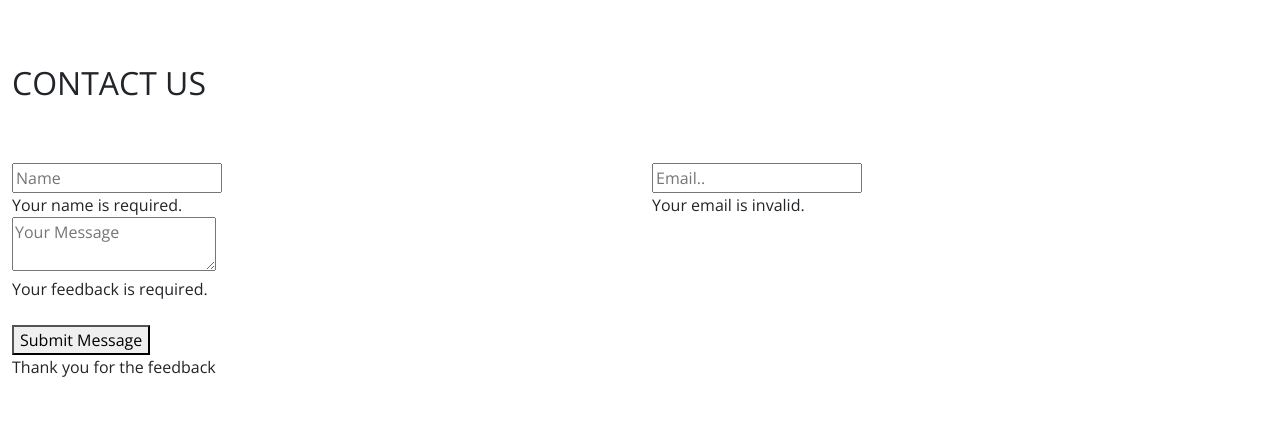
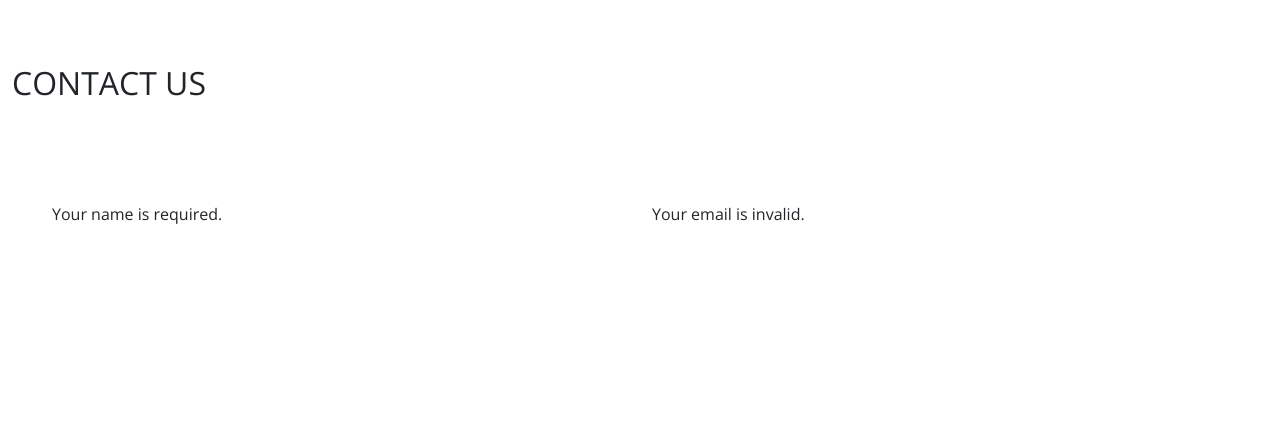
Before and after one commit to Michael-Otieno/delani-studio, a plain HTML site: page index.html in a window 1280 px wide. Shown: the part 2420-2841 px from the top of the page. Drawn offline with nearby package versions, Linux system fonts and the light colour scheme.

Commit message:
add styling to the contact form

```diff
--- a/css/style.css
+++ b/css/style.css
@@ -142,3 +142,30 @@ body{
 
 
 }
+
+form{
+    padding:40px;
+}
+.form-group1{
+    margin-bottom: 20px;
+}
+
+.form-group1 input, textarea{
+    width: 400px;
+    padding: 5px;
+    font-size: 18px;
+    background: transparent;
+    border: 1px solid white;
+    outline: none;
+}
+textarea{
+    width: 1100px;
+    height: 230px;
+}
+
+::placeholder{
+    color: white;
+   padding-left: 8px;
+   padding-right: 4px;
+
+}
```
